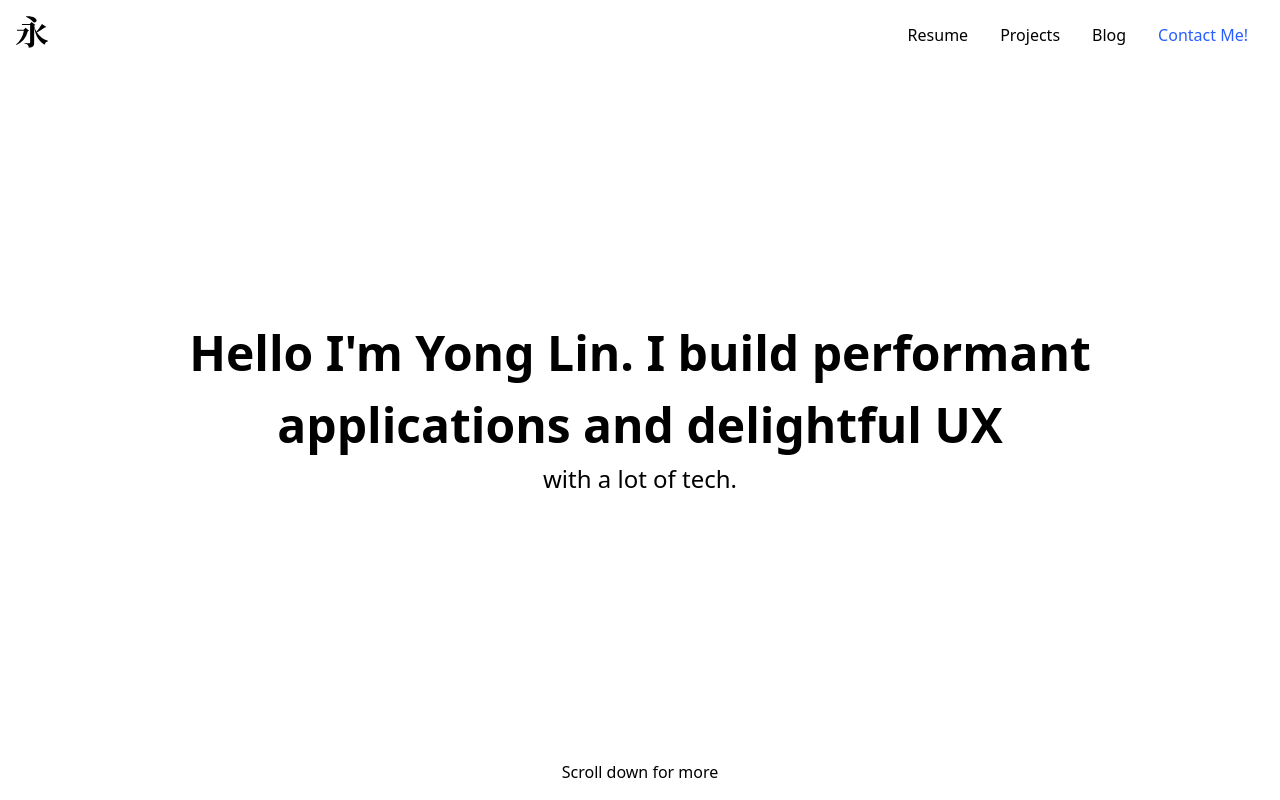
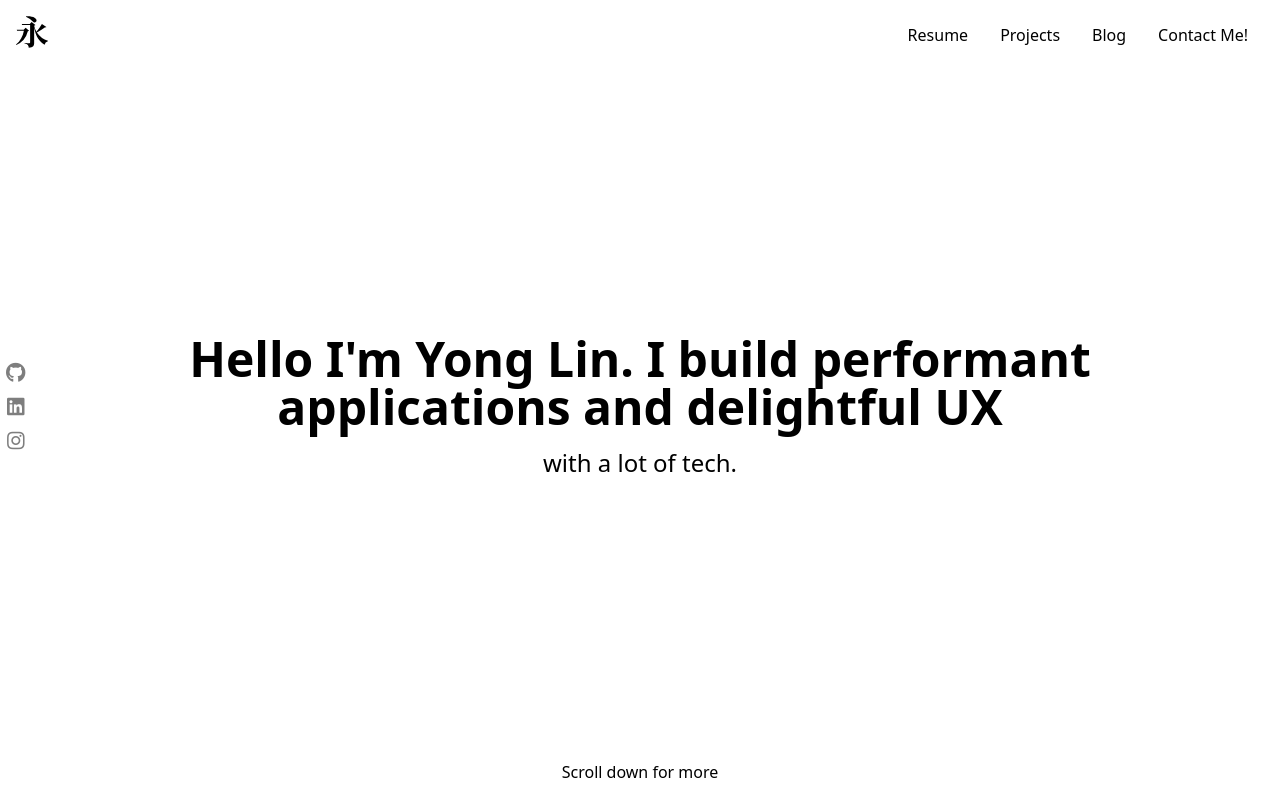
Before and after one commit to callmekungfu/yonglin.io, a Next.js app: page / in a window 1280 px wide. Built offline with nearby package versions, Linux system fonts and the light colour scheme; a web font is replaced by a local one.

Commit message:
feat: added side icons

```diff
--- /dev/null
+++ b/components/SideSocial.tsx
@@ -0,0 +1,56 @@
+import { useEffect, useState } from 'react';
+import ReactTooltip from 'react-tooltip';
+
+interface SideSocialLinkProps {
+  url: string;
+  iconClass: string;
+  title: string;
+}
+
+const SideSocialLinks = () => {
+  return (
+    <div className="absolute left-0">
+      {/* GitHub */}
+      <SideSocialLink
+        url="https://github.com/callmekungfu"
+        iconClass="fab fa-github"
+        title="GitHub"
+      />
+      {/* Linkedin */}
+      <SideSocialLink
+        url="https://www.linkedin.com/in/yonglinwang/"
+        iconClass="fab fa-linkedin"
+        title="LinkedIn"
+      />
+      {/* Instagram */}
+      <SideSocialLink
+        url="https://www.instagram.com/yonglin_wang/"
+        iconClass="fab fa-instagram"
+        title="Instagram"
+      />
+    </div>
+  );
+};
+
+const SideSocialLink = (props: SideSocialLinkProps) => {
+  const [isTooltipVisible, setTooltipVisibility] = useState(false);
+  useEffect(() => {
+    setTooltipVisibility(true);
+  }, []);
+  return (
+    <div className="m-1.5">
+      <a
+        href={props.url}
+        target="_blank"
+        rel="noopener noreferrer"
+        className="opacity-50 hover:opacity-100 transition-all text-xl"
+        data-tip={props.title}
+        aria-label={props.title}
+      >
+        <i className={props.iconClass} aria-hidden="true"></i>
+      </a>
+      {isTooltipVisible && <ReactTooltip place="right" effect="solid" />}
+    </div>
+  );
+};
+export default SideSocialLinks;
--- a/pages/_app.tsx
+++ b/pages/_app.tsx
@@ -1,4 +1,5 @@
 import '../styles/global.css';
+import '../node_modules/@fortawesome/fontawesome-free/css/all.min.css';
 
 function MyApp({ Component, pageProps }: any) {
   return <Component {...pageProps} />;
--- a/pages/index.tsx
+++ b/pages/index.tsx
@@ -1,5 +1,6 @@
 import Head from 'next/head';
 import NavBar from '../components/NavBar';
+import SideSocialLinks from '../components/SideSocial';
 
 export default function Home() {
   return (
@@ -17,12 +18,13 @@ export default function Home() {
       <main>
         <div className="min-h-screen flex flex-col">
           <NavBar />
-          <div className="flex flex-grow flex-col align-center justify-center text-center">
-            <h1 className="font-sans text-5xl font-semibold px-40">
+          <div className="flex flex-grow flex-col align-center justify-center text-center relative">
+            <h1 className="font-sans text-5xl font-semibold px-40 mb-4">
               Hello I'm Yong Lin. I build performant applications and delightful
               UX
             </h1>
             <div className="text-2xl">with a lot of tech.</div>
+            <SideSocialLinks />
           </div>
           <div className="text-center py-4">Scroll down for more</div>
         </div>
```
Also changed, not shown: package.json (+6 -2 lines), public/img/github.svg (added), 1 other file (tests, documents, lock files or other folders).
